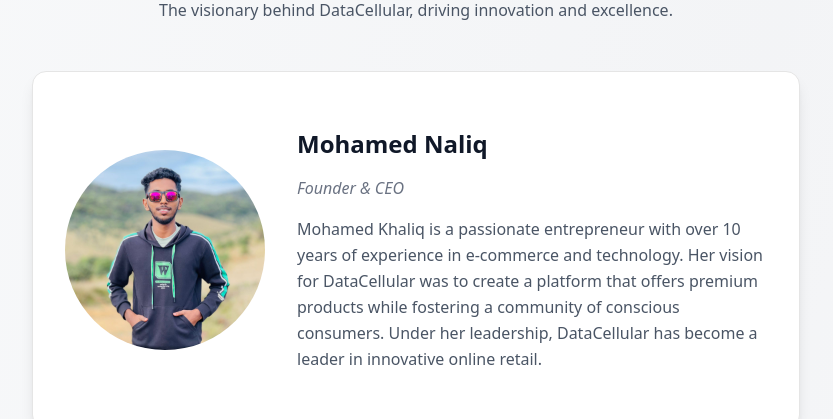
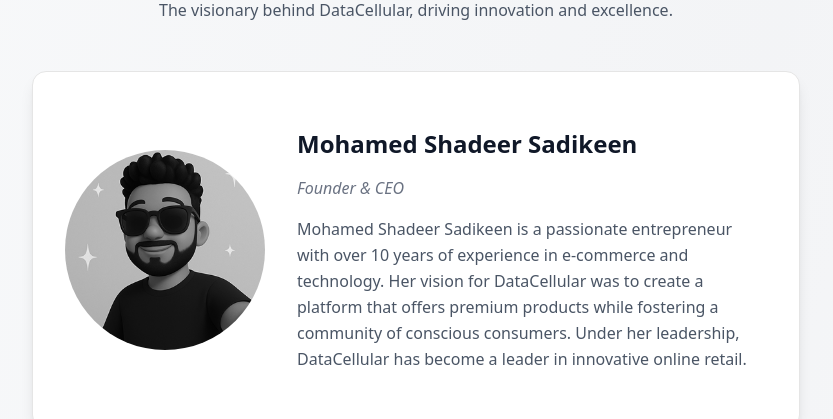
Before and after one commit to MSprojects003/imobile, a Next.js app: page /about in a window 1280 px wide. Shown: the part 1300-1719 px from the top of the page, without its empty margins (224-1057 px from the left). Built offline with nearby package versions, Linux system fonts and the light colour scheme; no server answers; the database is empty.

Commit message:
image changes

```diff
--- a/src/app/about/page.tsx
+++ b/src/app/about/page.tsx
@@ -7,7 +7,7 @@
 import OurBrands from "@/components/custom/OurBrands"
 
 import store from "../../pictures/background/WhatsApp Image 2025-07-14 at 13.02.15_472a455d.jpg"
-import founder from "../../pictures/profiles/founder.jpg"
+import founder from "../../pictures/profiles/founder.png"
 
 import bgImage from "../../pictures/background/about-us.jpg"
 export default function AboutPage() {
@@ -89,10 +89,10 @@
                 className="rounded-full object-cover"
               />
               <div className="text-center md:text-left space-y-4">
-                <h3 className="text-2xl font-semibold text-gray-900">Mohamed Naliq</h3>
+                <h3 className="text-2xl font-semibold text-gray-900">Mohamed Shadeer Sadikeen</h3>
                 <p className="text-gray-500 italic">Founder & CEO</p>
                 <p className="text-gray-600 leading-relaxed">
-                  Mohamed Khaliq is a passionate entrepreneur with over 10 years of experience in e-commerce and technology. Her vision for DataCellular was to create a platform that offers premium products while fostering a community of conscious consumers. Under her leadership, DataCellular has become a leader in innovative online retail.
+                  Mohamed Shadeer Sadikeen is a passionate entrepreneur with over 10 years of experience in e-commerce and technology. Her vision for DataCellular was to create a platform that offers premium products while fostering a community of conscious consumers. Under her leadership, DataCellular has become a leader in innovative online retail.
                 </p>
               </div>
             </CardContent>
--- a/src/components/custom/NewProduct.tsx
+++ b/src/components/custom/NewProduct.tsx
@@ -162,7 +162,7 @@
           <h2 className="text-3xl font-bold text-gray-900">New Arrivals</h2>
           {hasMoreProducts && (
             <Link
-              href="/products/new-arrivals"
+              href="/new_arrivals"
               className="flex items-center gap-1 text-md font-medium text-gray-900 hover:text-gray-700 transition-colors duration-200 group"
             >
               See All
```
Also changed, not shown: src/pictures/profiles/founder.jpg (deleted), src/pictures/profiles/founder.png (added).
